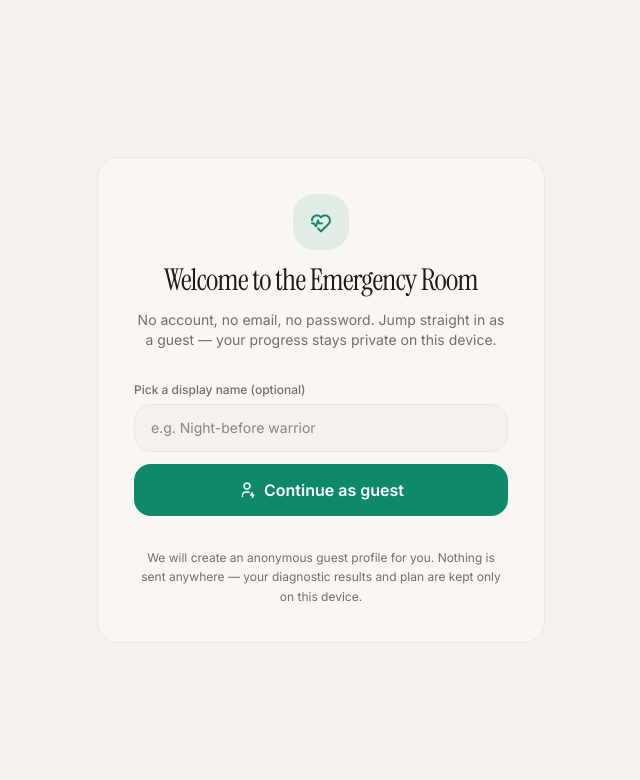
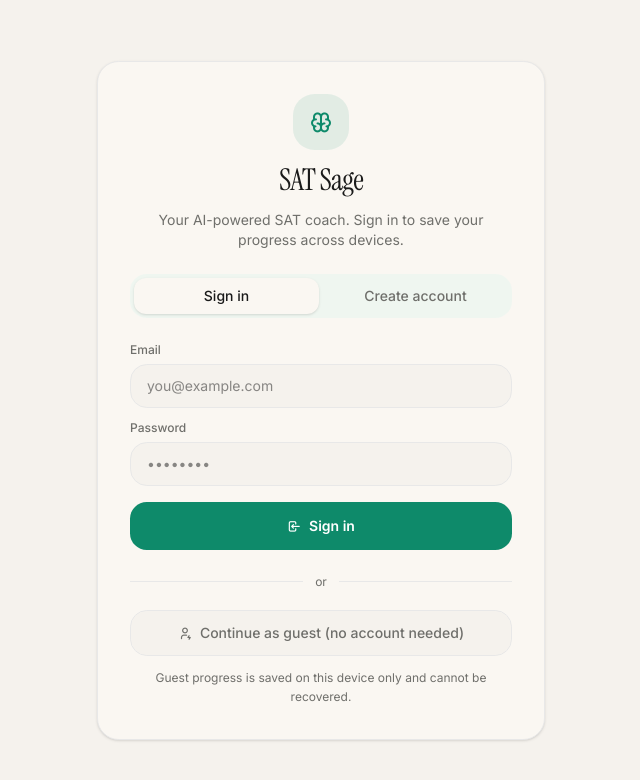
Before and after one commit to bhavishb-24/SATT-TEST2, a Next.js app: page /app in a window 1280 px wide. Shown: the top 780 px of the page, without its empty margins (319-959 px from the left). Built offline with nearby package versions, Linux system fonts and the light colour scheme; no server answers.

Commit message:
feat: add sign-in/sign-up functionality with Supabase integration
Co-authored-by: Karthik Uppala <209720632+karthikuppala11@users.noreply.github.com>

```diff
--- a/components/sat/auth-gate.tsx
+++ b/components/sat/auth-gate.tsx
@@ -1,59 +1,231 @@
 'use client'
 
 import { useState } from 'react'
+import { createClient } from '@/lib/supabase/client'
 
 interface Props {
   onGuestSignIn: (name?: string) => void
 }
 
+type Panel = 'signin' | 'signup'
+
 export function AuthGate({ onGuestSignIn }: Props) {
-  const [name, setName] = useState('')
+  const [panel,    setPanel]    = useState<Panel>('signin')
+  const [email,    setEmail]    = useState('')
+  const [password, setPassword] = useState('')
+  const [name,     setName]     = useState('')
+  const [loading,  setLoading]  = useState(false)
+  const [error,    setError]    = useState<string | null>(null)
+  const [notice,   setNotice]   = useState<string | null>(null)
+
+  const supabase = createClient()
+
+  async function handleSignIn(e: React.FormEvent) {
+    e.preventDefault()
+    setError(null)
+    setLoading(true)
+    const { error } = await supabase.auth.signInWithPassword({ email, password })
+    setLoading(false)
+    if (error) setError(error.message)
+    // Success: onAuthStateChange in use-auth fires and updates the user automatically.
+  }
+
+  async function handleSignUp(e: React.FormEvent) {
+    e.preventDefault()
+    setError(null)
+    setLoading(true)
+    const { error } = await supabase.auth.signUp({
+      email,
+      password,
+      options: {
+        emailRedirectTo:
+          process.env.NEXT_PUBLIC_DEV_SUPABASE_REDIRECT_URL ??
+          `${window.location.origin}/auth/callback`,
+        data: { display_name: name.trim() || undefined },
+      },
+    })
+    setLoading(false)
+    if (error) {
+      setError(error.message)
+    } else {
+      setNotice('Check your email to confirm your account, then sign in.')
+      setPanel('signin')
+    }
+  }
+
+  function switchPanel(p: Panel) {
+    setPanel(p)
+    setError(null)
+    setNotice(null)
+  }
 
   return (
-    <main className="animate-fade-in flex min-h-dvh flex-col items-center justify-center px-5 py-12">
-      <div className="flex w-full max-w-md flex-col gap-8 rounded-2xl border border-border bg-card p-7 sm:p-9">
-        <div className="flex flex-col items-center gap-3 text-center">
+    <main className="animate-fade-in flex min-h-dvh flex-col items-center justify-center bg-background px-5 py-12">
+      <div className="flex w-full max-w-md flex-col overflow-hidden rounded-2xl border border-border bg-card shadow-sm">
+
+        {/* Header */}
+        <div className="flex flex-col items-center gap-3 px-8 pb-6 pt-8 text-center">
           <span className="flex h-14 w-14 items-center justify-center rounded-2xl bg-primary/10">
-            <span className="ti ti-heartbeat text-2xl text-primary" aria-hidden="true" />
+            <i className="ti ti-brain text-2xl text-primary" aria-hidden="true" />
           </span>
-          <h1 className="font-serif text-3xl font-normal tracking-tight">
-            Welcome to the Emergency Room
+          <h1 className="font-serif text-3xl font-normal tracking-tight text-foreground">
+            SAT Sage
           </h1>
           <p className="text-pretty text-sm text-muted-foreground">
-            No account, no email, no password. Jump straight in as a guest — your progress
-            stays private on this device.
+            Your AI-powered SAT coach. Sign in to save your progress across devices.
           </p>
         </div>
 
-        <div className="flex flex-col gap-3">
+        {/* Tab strip */}
+        <div className="mx-8 mb-6 flex gap-1 rounded-xl bg-secondary/50 p-1">
+          {(['signin', 'signup'] as Panel[]).map((p) => (
+            <button
+              key={p}
+              type="button"
+              onClick={() => switchPanel(p)}
+              className={[
+                'flex-1 rounded-lg py-2 text-sm font-medium transition-all',
+                panel === p
+                  ? 'bg-card text-foreground shadow-sm'
+                  : 'text-muted-foreground hover:text-foreground',
+              ].join(' ')}
+            >
+              {p === 'signin' ? 'Sign in' : 'Create account'}
+            </button>
+          ))}
+        </div>
+
+        {/* Form area */}
+        <div className="px-8 pb-6">
+          {notice && (
+            <div className="mb-4 flex items-start gap-2 rounded-xl bg-primary/10 px-4 py-3 text-sm text-primary">
+              <i className="ti ti-mail-check mt-0.5 shrink-0" aria-hidden="true" />
+              {notice}
+            </div>
+          )}
+          {error && (
+            <div className="mb-4 flex items-start gap-2 rounded-xl bg-destructive/10 px-4 py-3 text-sm text-destructive">
+              <i className="ti ti-alert-circle mt-0.5 shrink-0" aria-hidden="true" />
+              {error}
+            </div>
+          )}
+
+          {panel === 'signin' ? (
+            <form onSubmit={handleSignIn} className="flex flex-col gap-3">
+              <label className="flex flex-col gap-1.5">
+                <span className="text-xs font-medium text-muted-foreground">Email</span>
+                <input
+                  type="email"
+                  required
+                  autoComplete="email"
+                  value={email}
+                  onChange={(e) => setEmail(e.target.value)}
+                  placeholder="you@example.com"
+                  className="min-h-[44px] w-full rounded-xl border border-border bg-background px-4 text-sm outline-none focus:border-primary focus:ring-2 focus:ring-primary/20"
+                />
+              </label>
+              <label className="flex flex-col gap-1.5">
+                <span className="text-xs font-medium text-muted-foreground">Password</span>
+                <input
+                  type="password"
+                  required
+                  autoComplete="current-password"
+                  value={password}
+                  onChange={(e) => setPassword(e.target.value)}
+                  placeholder="••••••••"
+                  className="min-h-[44px] w-full rounded-xl border border-border bg-background px-4 text-sm outline-none focus:border-primary focus:ring-2 focus:ring-primary/20"
+                />
+              </label>
+              <button
+                type="submit"
+                disabled={loading}
+                className="mt-1 flex min-h-[48px] w-full items-center justify-center gap-2 rounded-xl bg-primary text-sm font-semibold text-primary-foreground transition-opacity hover:opacity-90 disabled:opacity-60"
+              >
+                {loading
+                  ? <i className="ti ti-loader-2 animate-spin" aria-hidden="true" />
+                  : <i className="ti ti-login" aria-hidden="true" />
+                }
+                {loading ? 'Signing in…' : 'Sign in'}
+              </button>
+            </form>
+          ) : (
+            <form onSubmit={handleSignUp} className="flex flex-col gap-3">
               <label className="flex flex-col gap-1.5">
                 <span className="text-xs font-medium text-muted-foreground">
-              Pick a display name (optional)
+                  Display name <span className="text-muted-foreground/60">(optional)</span>
                 </span>
                 <input
                   type="text"
+                  maxLength={32}
+                  autoComplete="name"
                   value={name}
-              maxLength={32}
                   onChange={(e) => setName(e.target.value)}
-              placeholder="e.g. Night-before warrior"
-              className="min-h-[48px] w-full rounded-xl border border-border bg-background px-4 text-sm"
+                  placeholder="e.g. Alex"
+                  className="min-h-[44px] w-full rounded-xl border border-border bg-background px-4 text-sm outline-none focus:border-primary focus:ring-2 focus:ring-primary/20"
                 />
               </label>
+              <label className="flex flex-col gap-1.5">
+                <span className="text-xs font-medium text-muted-foreground">Email</span>
+                <input
+                  type="email"
+                  required
+                  autoComplete="email"
+                  value={email}
+                  onChange={(e) => setEmail(e.target.value)}
+                  placeholder="you@example.com"
+                  className="min-h-[44px] w-full rounded-xl border border-border bg-background px-4 text-sm outline-none focus:border-primary focus:ring-2 focus:ring-primary/20"
+                />
+              </label>
+              <label className="flex flex-col gap-1.5">
+                <span className="text-xs font-medium text-muted-foreground">Password</span>
+                <input
+                  type="password"
+                  required
+                  minLength={6}
+                  autoComplete="new-password"
+                  value={password}
+                  onChange={(e) => setPassword(e.target.value)}
+                  placeholder="Min. 6 characters"
+                  className="min-h-[44px] w-full rounded-xl border border-border bg-background px-4 text-sm outline-none focus:border-primary focus:ring-2 focus:ring-primary/20"
+                />
+              </label>
+              <button
+                type="submit"
+                disabled={loading}
+                className="mt-1 flex min-h-[48px] w-full items-center justify-center gap-2 rounded-xl bg-primary text-sm font-semibold text-primary-foreground transition-opacity hover:opacity-90 disabled:opacity-60"
+              >
+                {loading
+                  ? <i className="ti ti-loader-2 animate-spin" aria-hidden="true" />
+                  : <i className="ti ti-user-plus" aria-hidden="true" />
+                }
+                {loading ? 'Creating account…' : 'Create account'}
+              </button>
+            </form>
+          )}
+        </div>
 
+        {/* Divider */}
+        <div className="mx-8 mb-5 flex items-center gap-3">
+          <div className="h-px flex-1 bg-border" />
+          <span className="text-xs text-muted-foreground">or</span>
+          <div className="h-px flex-1 bg-border" />
+        </div>
+
+        {/* Guest option */}
+        <div className="px-8 pb-8">
           <button
             type="button"
-            onClick={() => onGuestSignIn(name)}
-            className="flex min-h-[52px] w-full items-center justify-center gap-2 rounded-xl bg-primary px-6 text-base font-semibold text-primary-foreground transition-opacity hover:opacity-90"
+            onClick={() => onGuestSignIn()}
+            className="flex w-full items-center justify-center gap-2 rounded-xl border border-border bg-background py-3 text-sm font-medium text-muted-foreground transition-colors hover:border-primary/40 hover:text-foreground"
           >
-            <span className="ti ti-user-bolt text-lg" aria-hidden="true" />
-            Continue as guest
+            <i className="ti ti-user-bolt" aria-hidden="true" />
+            Continue as guest (no account needed)
           </button>
+          <p className="mt-3 text-center text-xs leading-relaxed text-muted-foreground">
+            Guest progress is saved on this device only and cannot be recovered.
+          </p>
         </div>
 
-        <p className="text-center text-xs leading-relaxed text-muted-foreground">
-          We will create an anonymous guest profile for you. Nothing is sent anywhere — your
-          diagnostic results and plan are kept only on this device.
-        </p>
       </div>
     </main>
   )
```
Also changed, not shown: 1 other file (tests, documents, lock files or other folders). Lines whose indentation alone changed are shown as unchanged.
